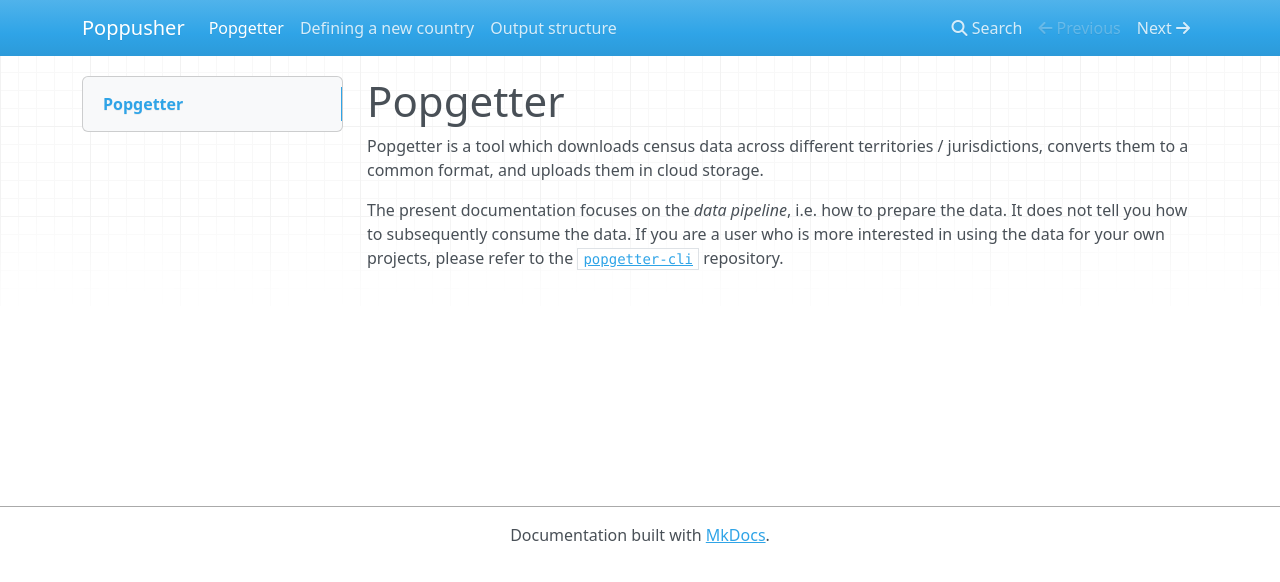
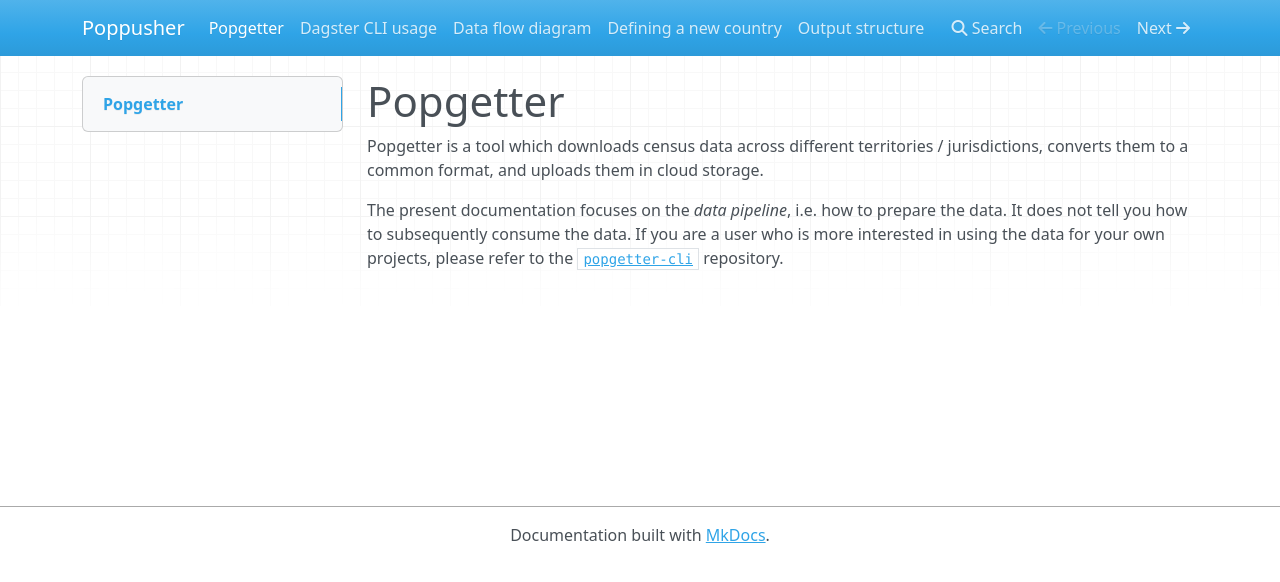
Before and after one commit to Urban-Analytics-Technology-Platform/poppusher, an MkDocs documentation site: the page built from docs/index.md, in a window 1280 px wide. Shown: the top 582 px of the page. Built offline with MkDocs 1.6.1, drawn with Linux system fonts in a browser that asks for light colours; nearby versions of some CDN libraries.

Commit message:
moves lose md files into docs

```diff
--- a/cli_usage.md
+++ b/docs/dagster_cli_usage.md
@@ -1,4 +1,4 @@
-# poppusher CLI
+# Dagster CLI usage
 
 For countries which have been ported to Dagster, the downloads can be invoked
 via the [Dagster CLI](https://docs.dagster.io/_apidocs/cli).
```
Also changed, not shown: docs/flow-diagram.md (renamed from flow-diagram.md), previous_code/previous_caching_design_choices.md (renamed from caching_etc.md).
